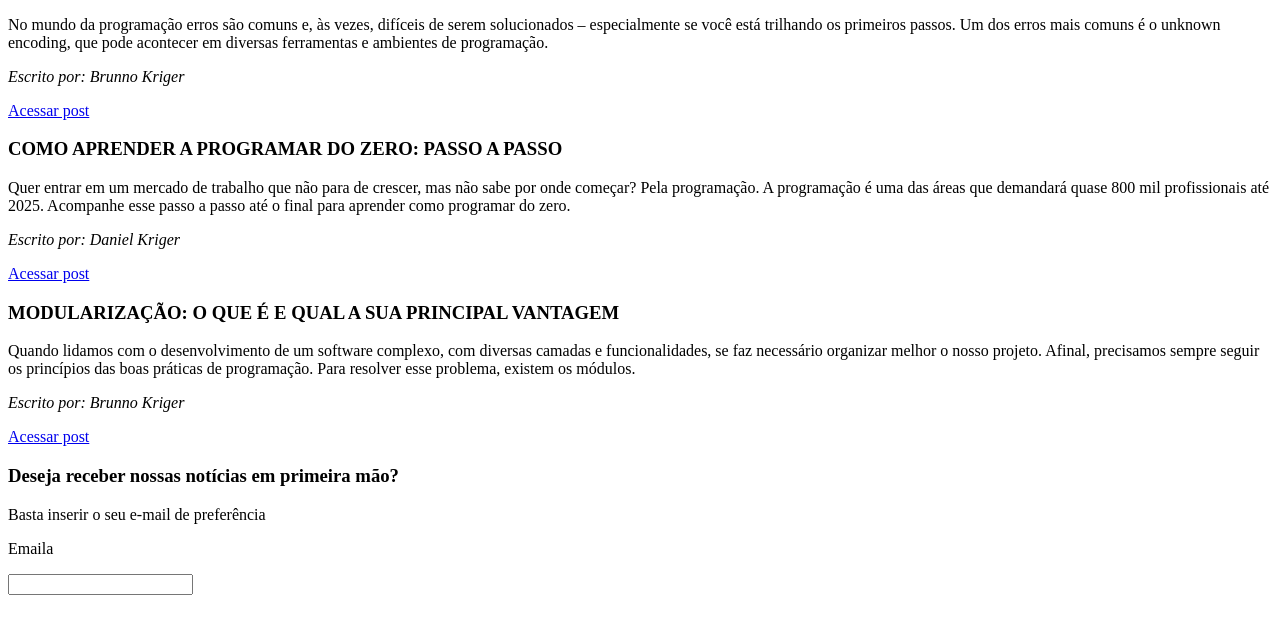
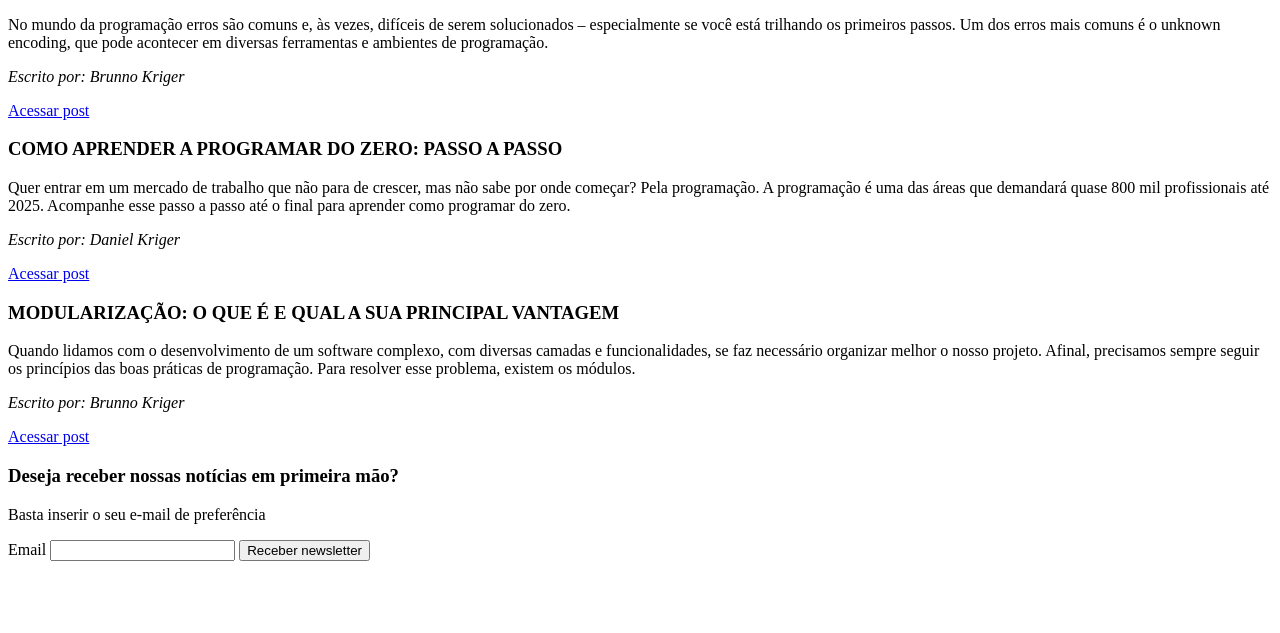
Before and after one commit to patsouza/blog-kenzie, a plain HTML site: page index.html in a window 1280 px wide. Shown: the part 105-738 px from the top of the page. Drawn offline with Linux system fonts and the light colour scheme.

Commit message:
finalizando arquivo

```diff
--- a/index.html
+++ b/index.html
@@ -13,8 +13,8 @@
     <article>
         <h3>UNKNOWN ENCODING: SAIBA O QUE SIGNIFICA, COMO CORRIGIR E EVITAR O ERRO</h3>
         <p>No mundo da programação erros são comuns e, às vezes, difíceis de serem solucionados – especialmente se você
-        está trilhando os primeiros passos. Um dos erros mais comuns é o unknown encoding, que pode acontecer em
-        diversas ferramentas e ambientes de programação.</p>
+            está trilhando os primeiros passos. Um dos erros mais comuns é o unknown encoding, que pode acontecer em
+            diversas ferramentas e ambientes de programação.</p>
         <p><em>Escrito por: Brunno Kriger</em></p>
         <a href="https://kenzie.com.br/blog/unknown-encoding/">Acessar post</a>
     </article>
@@ -31,7 +31,9 @@
 
     <article>
         <h3>MODULARIZAÇÃO: O QUE É E QUAL A SUA PRINCIPAL VANTAGEM</h3>
-        <p>Quando lidamos com o desenvolvimento de um software complexo, com diversas camadas e funcionalidades, se faz necessário organizar melhor o nosso projeto. Afinal, precisamos sempre seguir os princípios das boas práticas de programação. Para resolver esse problema, existem os módulos.</p>
+        <p>Quando lidamos com o desenvolvimento de um software complexo, com diversas camadas e funcionalidades, se faz
+            necessário organizar melhor o nosso projeto. Afinal, precisamos sempre seguir os princípios das boas
+            práticas de programação. Para resolver esse problema, existem os módulos.</p>
         <p><em>Escrito por: Brunno Kriger</em></p>
         <a href="https://kenzie.com.br/blog/modularizacao/">Acessar post</a>
     </article>
@@ -39,7 +41,9 @@
     <form action="">
         <h3>Deseja receber nossas notícias em primeira mão?</h3>
         <p>Basta inserir o seu e-mail de preferência</p>
-        <p>Emaila</p><input type="email" name="emailadress" id="">
+        <label for="email">Email </label>
+        <input type="email" name="email" id="input_email" required>
+        <button>Receber newsletter</button>
     </form>
 </body>
 
```
